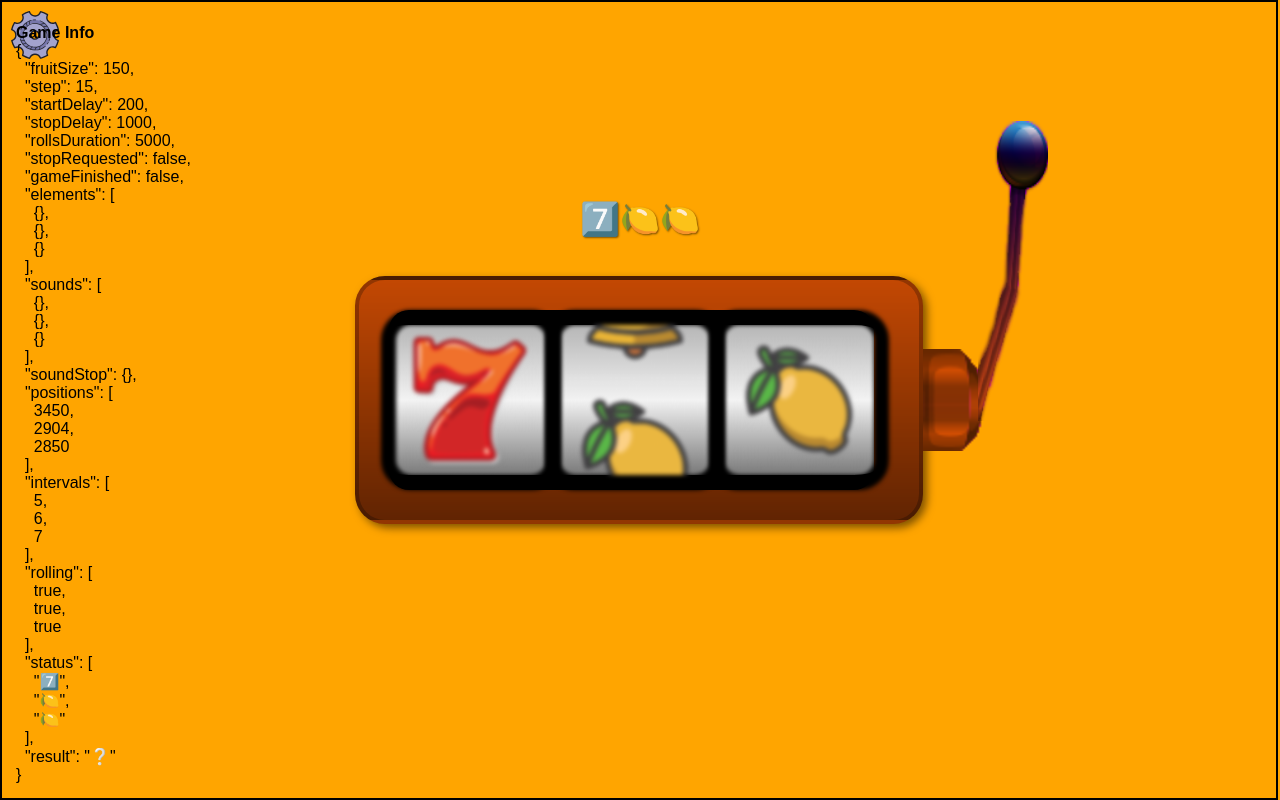
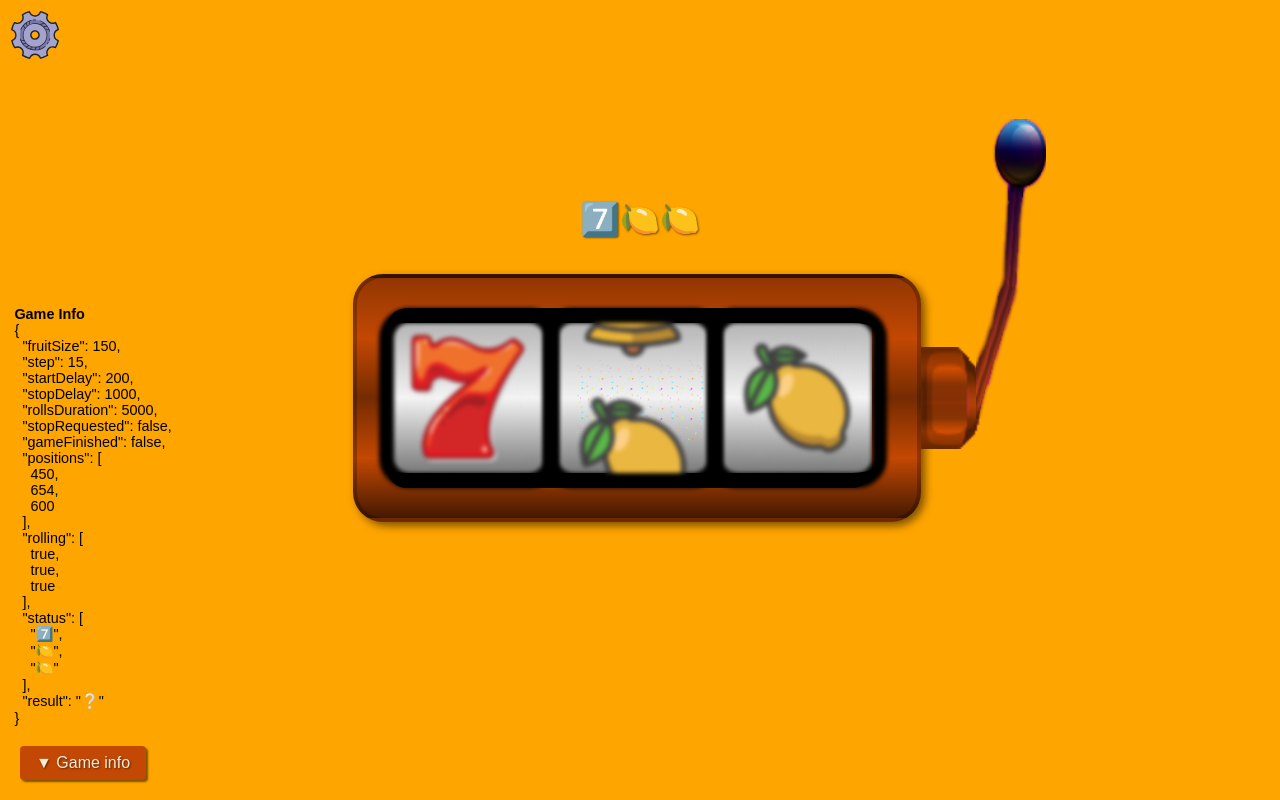
Before and after one commit to jelitter/Fruit-Machine-Game, a plain HTML site: page index.html in a window 1280 px wide. Both pictures are taken after a click on the element 1013 px from the left and 271 px from the top of the page. Drawn offline with Linux system fonts and the light colour scheme.

Commit message:
🍓 Toggle game info, win / lose sounds, confetti updated

```diff
--- a/index.html
+++ b/index.html
@@ -30,7 +30,8 @@
             <div id="handle-base"><div id="handle"></div></div>
         </div>
 
-        <div id="debug">
+        <button id="toggle-info">Game info</button>
+        <div id="info">
             <h4></h4>
             <pre></pre>
         </div>
--- a/js/script.js
+++ b/js/script.js
@@ -7,8 +7,8 @@
 // -----------------------------------------
 
 // DOM elements
-let settings, confetti, handle, fruit1, fruit2, fruit3;
-
+let settings, info, toggleInfoButton, confetti, handle, fruit1, fruit2, fruit3;
+let showInfo = false;
 // Timestamp of the last stopped fruit
 let lastStop = 0;
 
@@ -40,6 +40,8 @@ let fruits = {
     // Each fruit sound when rolling
     sounds: [],
     soundStop: new Audio('/assets/sound/stop.wav'),
+    soundWin: new Audio('/assets/sound/win.wav'),
+    soundLose: new Audio('/assets/sound/lose.wav'),
 
     // Background position tracking, starting at a random position between 0px and 600px
     positions: [],
@@ -54,10 +56,11 @@ document.addEventListener(
     'DOMContentLoaded',
     function() {
         settings = document.getElementById('settings');
+        toggleInfoButton = document.getElementById('toggle-info');
+        info = document.getElementById('info');
         confetti = document.getElementById('confetti');
         handle = document.getElementById('handle');
         gameResults = document.getElementById('game-results');
-        debug = document.getElementById('debug');
         fruits.elements.push(document.getElementById('f-1'));
         fruits.elements.push(document.getElementById('f-2'));
         fruits.elements.push(document.getElementById('f-3'));
@@ -74,6 +77,8 @@ document.addEventListener(
 
         // Apply initial random positions
         resetFruitPositions();
+        updateInfo();
+        toggleInfo();
         addEventListeners();
     },
     false
@@ -102,6 +107,8 @@ const addEventListeners = () => {
         console.log('Settings');
     });
 
+    toggleInfoButton.addEventListener('click', event => toggleInfo());
+
     handle.addEventListener('click', event => {
         if (fruits.gameFinished) {
             startGame();
@@ -118,10 +125,9 @@ const startGame = () => {
     fruits.gameFinished = false;
     fruits.stopRequested = false;
     fruits.rolling = Array(3).fill(true);
-    debug.children[0].textContent = 'Game Info';
-    // confetti.style.setProperty('display', 'none');
-    confetti.style.setProperty('transform', 'translateY(-100%)');
+    hideConfetti();
     updateGameObject();
+    // updateInfo();
     fruits.elements.forEach((fruit, index) => {
         const startDelay = index * fruits.startDelay;
         setTimeout(() => {
@@ -147,7 +153,8 @@ const rollFruit = (fruit, index) => {
     fruit.style.setProperty('filter', 'blur(2px)');
 
     const interval = setInterval(() => {
-        const pos = (fruits.positions[index] += thisStep);
+        let pos = (fruits.positions[index] += thisStep);
+        fruits.positions[index] = pos % (fruits.fruitSize * fruitNames.length);
         fruit.style.setProperty('background-position', '0 ' + pos + 'px');
         const now = new Date().getTime();
 
@@ -156,6 +163,17 @@ const rollFruit = (fruit, index) => {
             pos % fruits.fruitSize < 5 &&
             now - lastStop >= fruits.stopDelay
         ) {
+            // Snapping final position to a multiple of fruitSize (150px)
+            const cut = fruits.positions[index] % fruits.fruitSize;
+            if (cut > 0) {
+                fruits.positions[index] -= cut;
+                fruit.style.setProperty(
+                    'background-position',
+                    '0 ' + pos + 'px'
+                );
+            }
+            console.log(cut, fruits.positions[index] % fruits.fruitSize);
+
             lastStop = now;
             fruits.rolling[index] = false;
             fruits.sounds[index].pause();
@@ -174,7 +192,7 @@ const rollFruit = (fruit, index) => {
         }
 
         updateGameObject();
-        updateDebug();
+        updateInfo();
         if (fruits.gameFinished) {
             gameResults.textContent = fruits.result;
             console.log(`GAME FINISHED! ${fruits.status.join('')}`);
@@ -186,7 +204,8 @@ const rollFruit = (fruit, index) => {
 
 const updateGameObject = () => {
     const status = fruits.positions.map(
-        pos => fruitNames[Math.floor((pos / fruits.fruitSize) % 5)]
+        pos =>
+            fruitNames[Math.floor((pos / fruits.fruitSize) % fruitNames.length)]
     );
 
     const uniqueFruits = status.reduce((result, current) => {
@@ -202,8 +221,10 @@ const updateGameObject = () => {
     if (!fruits.gameFinished) {
         gameResults.textContent = status.join('');
     } else if (uniqueFruits < 3) {
-        // confetti.style.setProperty('display', 'flex');
-        confetti.style.setProperty('transform', 'translateY(0%)');
+        launchConfetti();
+        fruits.soundWin.play();
+    } else {
+        fruits.soundLose.play();
     }
 
     fruits = {
@@ -213,8 +234,48 @@ const updateGameObject = () => {
     };
 };
 
-const updateDebug = () => {
-    debug.children[1].textContent = JSON.stringify(fruits, null, 2);
+const hideConfetti = () => {
+    confetti.style.setProperty('transition', '1000ms ease-in-out');
+    confetti.style.setProperty(
+        'transform',
+        'scale3d(0.1,0.1,1) rotate3d(0,0,0,360deg)'
+    );
+    setTimeout(() => {
+        confetti.style.setProperty(
+            'transform',
+            'translateY(-100%) scale3d(0.05,0.05,1)'
+        );
+    }, 3000);
+};
+
+const launchConfetti = () => {
+    confetti.style.setProperty('transition', '3000ms ease-in-out');
+    confetti.style.setProperty('transform', ' scale3d(1,1,1)');
+    setTimeout(() => {
+        confetti.style.setProperty(
+            'transform',
+            'translateY(0%) scale3d(1,1,1)'
+        );
+    }, 3000);
+};
+
+const toggleInfo = () => {
+    showInfo = !showInfo;
+    info.style.setProperty('bottom', showInfo ? '60px' : '-90%');
+    toggleInfoButton.textContent = `${showInfo ? ' ▼' : ' ▲'} Game info`;
+};
+
+const updateInfo = () => {
+    const infoObject = { ...fruits };
+    delete infoObject.elements;
+    delete infoObject.sounds;
+    delete infoObject.soundStop;
+    delete infoObject.soundWin;
+    delete infoObject.soundLose;
+
+    delete infoObject.intervals;
+    info.children[0].textContent = 'Game Info';
+    info.children[1].textContent = JSON.stringify(infoObject, null, 2);
 };
 
 const fruitNames = ['🔔', '🍇', '🍒', '7️⃣', '🍋'];
--- a/style/main.css
+++ b/style/main.css
@@ -33,6 +33,7 @@ body {
     position: absolute;
     top: 10px;
     width: 50px;
+    z-index: 10;
 }
 
 #confetti {
@@ -43,12 +44,11 @@ body {
     width: 100%;
     position: absolute;
     /* Hidden at start */
-    transform: translateY(-100%);
+    transform: translateY(-100%) scale3d(0.1, 0.1, 1);
     transition: 3000ms ease-in-out;
 }
 
 #slot {
-    border: solid 2px;
     width: calc(100% - 6px);
     height: 100%;
     display: grid;
@@ -56,6 +56,7 @@ body {
     grid-template-rows: auto;
     grid-gap: 0;
     align-items: center;
+    z-index: 5;
 }
 
 #game-results {
@@ -67,7 +68,7 @@ body {
     margin-top: calc(50vh - 200px);
     position: absolute;
     width: 100%;
-    z-index: 999;
+    z-index: 10;
 }
 
 #handle {
@@ -83,6 +84,20 @@ body {
     transition: 500ms;
 }
 
+#handle:active {
+    transform: rotate3d(1, 0, 0, 30deg);
+}
+
+#handle-base {
+    background-image: url(/assets/img/handle-base.png);
+    background-size: 60px 102px;
+    left: calc(50% + 280px);
+    top: 4%;
+    height: 102px;
+    width: 60px;
+    z-index: 10;
+}
+
 .fruits {
     border: solid 4px rgba(0, 0, 0, 0.25);
     border-radius: var(--border-radius);
@@ -92,8 +107,11 @@ body {
     box-shadow: 4px 4px 8px rgba(0, 0, 0, 0.5);
     background-image: linear-gradient(
         to bottom,
+        rgba(0, 0, 0, 0.25),
         rgba(0, 0, 0, 0),
-        rgba(0, 0, 0, 0.5)
+        rgba(0, 0, 0, 0.4),
+        rgba(0, 0, 0, 0),
+        rgba(0, 0, 0, 0.65)
     );
 }
 
@@ -140,22 +158,36 @@ body {
     background-size: 150px auto;
 }
 
-#handle:active {
-    transform: rotate3d(1, 0, 0, 30deg);
+#info {
+    padding: 1em;
+    font-size: 0.9em;
+    position: fixed;
+    bottom: 60px;
+    transition: 300ms ease-in-out;
 }
 
-#handle-base {
-    background-image: url(/assets/img/handle-base.png);
-    background-size: 60px 102px;
-    left: calc(50% + 280px);
-    top: 4%;
-    height: 102px;
-    width: 60px;
-    z-index: 10;
+#toggle-info {
+    cursor: pointer;
+    position: fixed;
+    bottom: 20px;
+    left: 20px;
+    background: #c34803;
+    color: antiquewhite;
+    text-shadow: 1px 1px 2px rgba(0, 0, 0, 0.5);
+    padding: 0.5em 1em;
+    border: none;
+    border-radius: 4px;
+    box-shadow: 2px 2px 2px rgba(0, 0, 0, 0.5);
+    z-index: 5;
 }
 
-#debug {
-    padding: 1em;
-    position: fixed;
-    bottom: 0;
+#toggle-info:active {
+    color: yellowgreen;
+    bottom: 19px;
+    left: 21px;
+    text-shadow: 1px 1px 0px rgba(255, 255, 255, 0.5);
+    box-shadow: 2px 2px 0px rgba(0, 0, 0, 0.5);
 }
+#toggle-info:hover {
+    text-shadow: 1px 1px 0px rgba(255, 255, 255, 0.5);
+}
```
Also changed, not shown: 2 other files.
